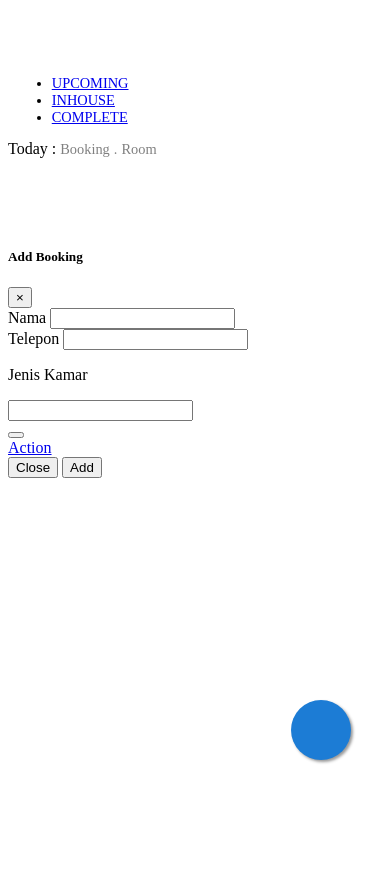
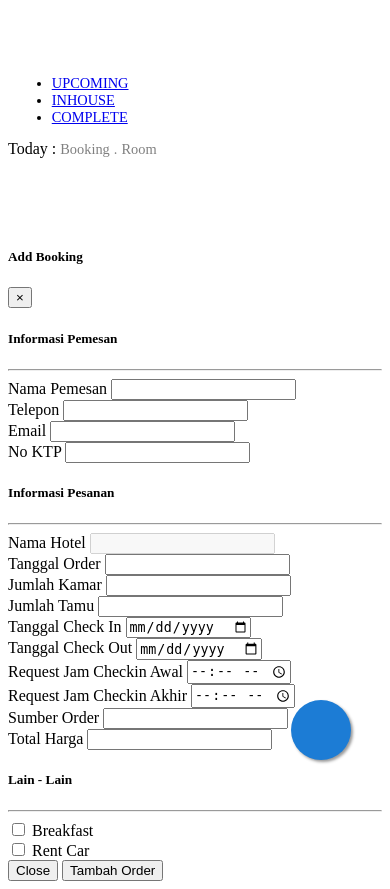
Before and after one commit to jialingkun/acehotel, a PHP site: the page made by application/views/admin/booking.php in a window 390 px wide. Before the commit the page ends 764 px from the top, so only its background shows below. Run offline with PHP 8.4, Linux system fonts and the light colour scheme; the template is opened without the code that fills it, so the values that code supplies are empty.

Commit message:
booking
on progress

```diff
--- a/application/views/admin/booking.php
+++ b/application/views/admin/booking.php
@@ -9,6 +9,9 @@
 	<link rel="stylesheet" href="<?=base_url("dist/css/bootstrap-grid.min.css");?>">
 	<link rel="stylesheet" href="<?=base_url("dist/css/style.css");?>">
 	<link rel="stylesheet" href="<?=base_url("dist/css/font-awesome.min.css");?>">
+
+
+
 
 	<title>DASHBOARD ADMIN</title>
 </head>
@@ -80,9 +83,10 @@
 		margin-top: 22px;
 	}
 
-	#namaUser{
+	#namaUser {
 		text-transform: uppercase;
 	}
+
 </style>
 
 <body>
@@ -98,25 +102,28 @@
 			<div class="col-sm-12 text-center">
 				<h3><span class="badge badge-white" id="nama_hotel"></span></h3>
 			</div>
-			<div style="margin:auto; width:100%; font-size:0.9em;" >
-				<ul class="nav nav-tabs text-center" >
+			<div style="margin:auto; width:100%; font-size:0.9em;">
+				<ul class="nav nav-tabs text-center">
 					<li class="nav-item" style="width:33.4%;">
-						<a class="nav-link active" id="up" data-toggle="tab" href="#upcoming" style="padding:8px 0;" onclick="detail('upcoming')">UPCOMING</a>
+						<a class="nav-link active" id="up" data-toggle="tab" href="#upcoming" style="padding:8px 0;"
+							onclick="detail('upcoming')">UPCOMING</a>
 					</li>
 					<li class="nav-item" style="width:33.3%;">
-						<a class="nav-link" id="in" data-toggle="tab" href="#inhouse" style="padding:8px 0;" onclick="detail('inhouse')">INHOUSE</a>
+						<a class="nav-link" id="in" data-toggle="tab" href="#inhouse" style="padding:8px 0;"
+							onclick="detail('inhouse')">INHOUSE</a>
 					</li>
 					<li class="nav-item" style="width:33.3%;">
-						<a class="nav-link" id="comp" data-toggle="tab" href="#completed" style="padding:8px 0;" onclick="detail('complete')">COMPLETE</a>
+						<a class="nav-link" id="comp" data-toggle="tab" href="#completed" style="padding:8px 0;"
+							onclick="detail('complete')">COMPLETE</a>
 					</li>
 				</ul>
 			</div>
 		</div>
 		<div class="col-sm-12">
 			<span>Today :</span>
-			<span class="sm-font" ><span id="jmlBooking"></span> Booking</span>
+			<span class="sm-font"><span id="jmlBooking"></span> Booking</span>
 			<span class="sm-font">.</span>
-			<span class="sm-font" ><span id="jmlRoom"></span> Room</span>
+			<span class="sm-font"><span id="jmlRoom"></span> Room</span>
 		</div>
 		<div class="col-sm-12" style="padding:2%;">
 
@@ -142,6 +149,7 @@
 			aria-hidden="true">
 			<div class="modal-dialog" role="document">
 				<div class="modal-content">
+					<form id="insert_owner" onsubmit="insertmember(event)">
 						<div class="modal-header">
 							<h5 class="modal-title" id="inputTransaksiLabel">Add Booking</h5>
 							<button type="button" class="close" data-dismiss="modal" aria-label="Close">
@@ -150,33 +158,90 @@
 						</div>
 						<div class="modal-body">
 							<div class="col-12 no-padding">
+
+								<h5 class="text-center">Informasi Pemesan</h5>
+								<hr>
 								<div class="form-group">
-								<label for="usr">Nama</label>
+									<label for="usr">Nama Pemesan</label>
 									<input type="text" class="form-control">
 								</div>
 								<div class="form-group">
 									<label for="tlp">Telepon</label>
+									<input type="tel" class="form-control">
+								</div>
+								<div class="form-group">
+									<label for="tlp">Email</label>
 									<input type="text" class="form-control">
 								</div>
-							<div class="input-group">
-								<p for="jk">Jenis Kamar</p>
+								<div class="form-group">
+									<label for="tlp">No KTP</label>
+									<input type="text" class="form-control">
 								</div>
-							<div class="input-group">
+								<h5 class="text-center">Informasi Pesanan</h5>
+								<hr>
+								<div class="form-group">
+									<label for="usr">Nama Hotel</label>
+									<input type="text" class="form-control" disabled>
+								</div>
+								<div class="form-group">
+									<label for="usr">Tanggal Order</label>
 									<input type="text" class="form-control">
-								<div class="input-group-append">
-									<button class="btn btn-outline-secondary dropdown-toggle" type="button"
-										data-toggle="dropdown" aria-haspopup="true" aria-expanded="false"></button>
-									<div class="dropdown-menu">
-										<a class="dropdown-item" href="#">Action</a>
 								</div>
+								<div class="form-group">
+									<label for="tlp">Jumlah Kamar</label>
+									<input type="text" class="form-control">
 								</div>
+								<div class="form-group">
+									<label for="tlp">Jumlah Tamu</label>
+									<input type="text" class="form-control">
+								</div>
+								<div class="form-group">
+									<label for="tlp">Tanggal Check In</label>
+									<input type="date" class="form-control">
+								</div>
+								<div class="form-group">
+									<label for="tlp">Tanggal Check Out</label>
+									<input type="date" class="form-control">
+								</div>
+								<div class="form-group">
+									<label for="tlp">Request Jam Checkin Awal</label>
+									<input type="time" class="form-control">
+								</div>
+								<div class="form-group">
+									<label for="tlp">Request Jam Checkin Akhir</label>
+									<input type="time" class="form-control">
+								</div>
+								<div class="form-group">
+									<label for="tlp">Sumber Order</label>
+									<input type="text" class="form-control">
+								</div>
+								<div class="form-group">
+									<label for="tlp">Total Harga</label>
+									<input type="text" class="form-control">
+								</div>
+								<h5 class="text-center">Lain - Lain</h5>
+								<hr>
+								<div class="custom-control custom-checkbox custom-control-inline">
+									<input type="checkbox" class="custom-control-input" id="customCheck"
+										name="example1">
+									<label class="custom-control-label" for="customCheck">Breakfast</label>
+								</div>
+								<div class="custom-control custom-checkbox custom-control-inline">
+									<input type="checkbox" class="custom-control-input" id="customCheck"
+										name="example1">
+									<label class="custom-control-label" for="customCheck">Rent Car</label>
+								</div>
+								<div class="form-group">
+
 								</div>
 							</div>
 						</div>
 						<div class="modal-footer">
 							<button type="button" class="btn btn-light" data-dismiss="modal">Close</button>
-						<button type="button" class="btn btn-success">Add</button>
+							<button type="submit" id="eButton" class="btn btn-primary">
+								<span id="submit">Tambah Order</span></button>
 						</div>
+					</form>
 				</div>
 			</div>
 		</div>
@@ -187,6 +252,9 @@
 <script src="<?=base_url("dist/js/popper.min.js");?>"></script>
 <script src="<?=base_url("dist/js/bootstrap.min.js");?>"></script>
 <script src="<?=base_url("dist/js/function.js");?>"></script>
+
+
+
 
 <script id="list_booking" type="text/HTML">
 	<a href="#" class="list-group-item list-group-item-action flex-column align-items-start mgn-list">
@@ -213,12 +281,12 @@
 	var idHotel = getCookie('id_hotel');
 	var active = getCookie('booking_section');
 
-	if(active == "upcoming"){
+	if (active == "upcoming") {
 		// $("#upcoming").tab('dispose');
 		$("#up").tab('show');
-	}else if(active == "inhouse"){
+	} else if (active == "inhouse") {
 		$("#in").tab('show');
-	}else{
+	} else {
 		$("#comp").tab('show');
 	}
 
@@ -229,6 +297,7 @@
 		$("#booking_footer").addClass('is-active');
 		$("#header_title").text('Bookings');
 		$('#nama_hotel').text(namaHotel);
+
 	});
 
 	$.when(getUpcoming(idHotel), getInhouse(idHotel), getComplete(idHotel)).done(function (upcoming, inhouse, complete) {
@@ -241,10 +310,10 @@
 
 		$('#jmlBooking').text(dataUpcoming.length);
 
-		for(var i = 0 ; i < dataUpcoming.length ; i++){
+		for (var i = 0; i < dataUpcoming.length; i++) {
 			var ckInDate = new Date(dataUpcoming[i].tanggal_check_in);
 			var ckOtDate = new Date(dataUpcoming[i].tanggal_check_out);
-			var selisihDate = Math.ceil((ckOtDate-ckInDate) / (1000 * 60 * 60 * 24));
+			var selisihDate = Math.ceil((ckOtDate - ckInDate) / (1000 * 60 * 60 * 24));
 			var tmp = $('#list_booking')[0].innerHTML;
 			tmp = $.parseHTML(tmp);
 			jmlRoom += parseInt(dataUpcoming[i].jumlah_room);
@@ -254,20 +323,20 @@
 			$(tmp).find('#jmlRoom').text(dataUpcoming[i].jumlah_room);
 			$(tmp).find('#jmlMalam').text(selisihDate);
 			$(tmp).find('#jmlGuest').text(dataUpcoming[i].jumlah_guest);
-			if(dataUpcoming[i].request_jam_check_in_awal != null){
+			if (dataUpcoming[i].request_jam_check_in_awal != null) {
 				$(tmp).find('#reqInAwal').text(dataUpcoming[i].request_jam_check_in_awal);
 				$(tmp).find('#reqInAkhir').text(dataUpcoming[i].request_jam_check_in_akhir);
-			}else{
+			} else {
 				$(tmp).find('#reqInAkhir').parent('.badge').hide();
 			}
 			$(tmp).find('#totHarga').text(currency.format(dataUpcoming[i].total_harga));
 			$(tmp).appendTo('#upcoming');
 		}
 
-		for(var i = 0 ; i < dataInhouse.length ; i++){
+		for (var i = 0; i < dataInhouse.length; i++) {
 			var ckInDate = new Date(dataInhouse[i].tanggal_check_in);
 			var ckOtDate = new Date(dataInhouse[i].tanggal_check_out);
-			var selisihDate = Math.ceil((ckOtDate-ckInDate) / (1000 * 60 * 60 * 24));
+			var selisihDate = Math.ceil((ckOtDate - ckInDate) / (1000 * 60 * 60 * 24));
 			var tmp = $('#list_booking')[0].innerHTML;
 			tmp = $.parseHTML(tmp);
 			jmlRoom += parseInt(dataInhouse[i].jumlah_room);
@@ -277,20 +346,20 @@
 			$(tmp).find('#jmlRoom').text(dataInhouse[i].jumlah_room);
 			$(tmp).find('#jmlMalam').text(selisihDate);
 			$(tmp).find('#jmlGuest').text(dataInhouse[i].jumlah_guest);
-			if(dataInhouse[i].request_jam_check_in_awal != null){
+			if (dataInhouse[i].request_jam_check_in_awal != null) {
 				$(tmp).find('#reqInAwal').text(dataInhouse[i].request_jam_check_in_awal);
 				$(tmp).find('#reqInAkhir').text(dataInhouse[i].request_jam_check_in_akhir);
-			}else{
+			} else {
 				$(tmp).find('#reqInAkhir').parent('.badge').hide();
 			}
 			$(tmp).find('#totHarga').text(currency.format(dataInhouse[i].total_harga));
 			$(tmp).appendTo('#inhouse');
 		}
 
-		for(var i = 0 ; i < dataComplete.length ; i++){
+		for (var i = 0; i < dataComplete.length; i++) {
 			var ckInDate = new Date(dataComplete[i].tanggal_check_in);
 			var ckOtDate = new Date(dataComplete[i].tanggal_check_out);
-			var selisihDate = Math.ceil((ckOtDate-ckInDate) / (1000 * 60 * 60 * 24));
+			var selisihDate = Math.ceil((ckOtDate - ckInDate) / (1000 * 60 * 60 * 24));
 			var tmp = $('#list_booking')[0].innerHTML;
 			tmp = $.parseHTML(tmp);
 			jmlRoom += parseInt(dataComplete[i].jumlah_room);
@@ -300,10 +369,10 @@
 			$(tmp).find('#jmlRoom').text(dataComplete[i].jumlah_room);
 			$(tmp).find('#jmlMalam').text(selisihDate);
 			$(tmp).find('#jmlGuest').text(dataComplete[i].jumlah_guest);
-			if(dataComplete[i].request_jam_check_in_awal != null){
+			if (dataComplete[i].request_jam_check_in_awal != null) {
 				$(tmp).find('#reqInAwal').text(dataComplete[i].request_jam_check_in_awal);
 				$(tmp).find('#reqInAkhir').text(dataComplete[i].request_jam_check_in_akhir);
-			}else{
+			} else {
 				$(tmp).find('#reqInAkhir').parent('.badge').hide();
 			}
 			$(tmp).find('#totHarga').text(currency.format(dataComplete[i].total_harga));
@@ -338,7 +407,7 @@
 		);
 	}
 
-	function detail(active){
+	function detail(active) {
 		setCookie('booking_section', active);
 	}
 
```
Also changed, not shown: application/views/admin/report.php (+88 -0 lines). Lines whose indentation alone changed are shown as unchanged.
